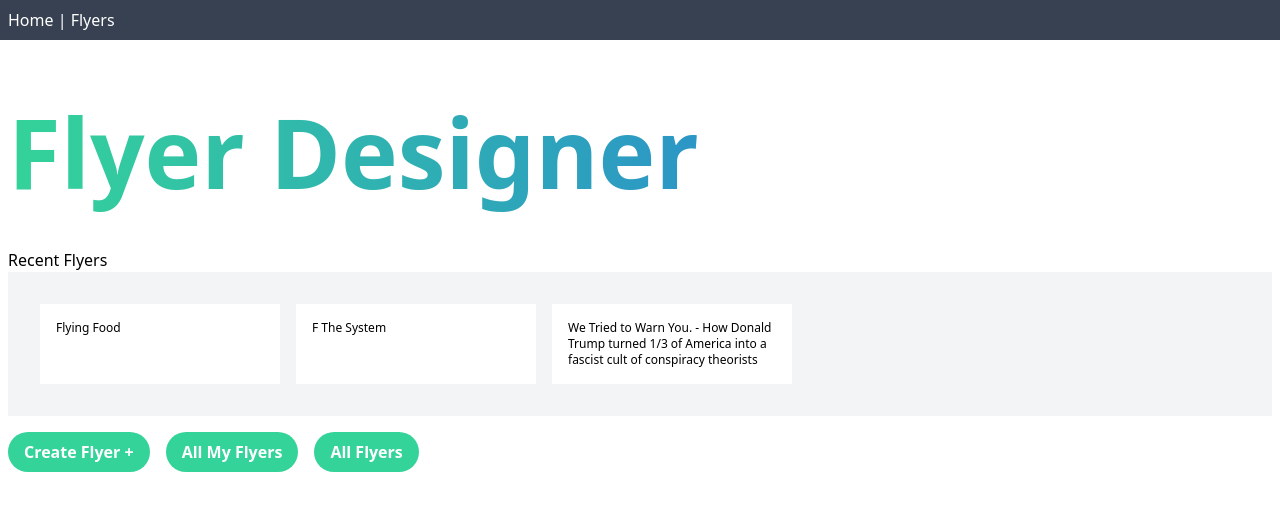
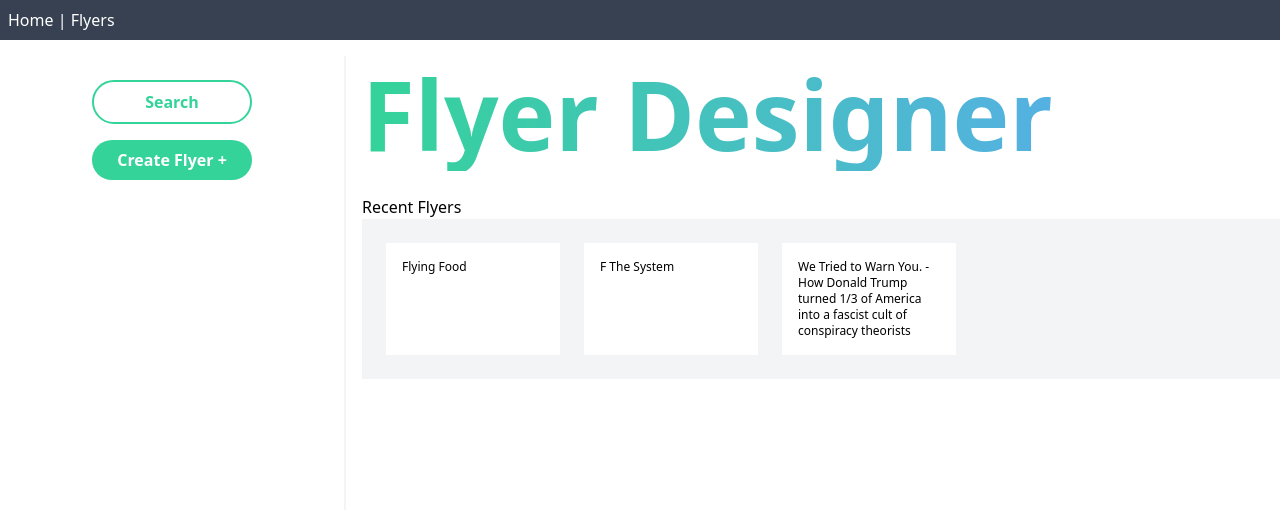
Before and after one commit to aaronmichaelhappe/demo, a Vue app: page /flyers in a window 1280 px wide. Shown: the top 510 px of the page. Built offline with nearby package versions, Linux system fonts and the light colour scheme.

Commit message:
largely styling

```diff
--- a/src/App.vue
+++ b/src/App.vue
@@ -10,5 +10,3 @@
     <router-view />
   </div>
 </template>
-
-<style></style>
--- a/src/components/ModalComp.vue
+++ b/src/components/ModalComp.vue
@@ -6,14 +6,17 @@
       <button
         v-if="props.showCloseX"
         @click="emit('closeModal')"
-        class="absolute top-1 left-1 w-8 h-8 p-2 m-2 text-green-500 font-bold bg-gray-100 rounded-full"
+        class="absolute top-[-1rem] left-[-1.5rem] w-4 h-4 font-bold rounded-full"
       >
-        X
+        <ion-icon
+          name="close-circle"
+          class="absolute top-0 text-green-500 text-4xl"
+        ></ion-icon>
       </button>
-      <div class="mx-auto pt-6 px-6 pb-2">
+      <div>
         <slot></slot>
-        <button
-          class="button-main mr-4 px-4 py-2 bg-green-400 text-white font-bold rounded-full"
+        <div class="flex space-x-2 pt-2">
+          <AmhButton
             @click="
               () => {
                 // TODO
@@ -22,18 +25,19 @@
               }
             "
           >
-          {{ props.okTextValue }}
-        </button>
-        <button
-          class="button-main my-4 mr-4 px-4 py-2 bg-green-400 text-white font-bold rounded-full"
+            {{ props.okTextValue
+            }}<ion-icon name="add-outline" class="ml-2 text-xl"></ion-icon>
+          </AmhButton>
+          <AmhButton
             @click="
               () => {
-              emit('okModal');
+                emit('cancelModal');
               }
             "
           >
             {{ props.cancelTextValue }}
-        </button>
+          </AmhButton>
+        </div>
       </div>
     </div>
   </div>
@@ -41,6 +45,7 @@
 
 <script setup>
 import { defineProps, defineEmits } from "vue";
+import AmhButton from "@/elements/AmhButton.vue";
 const emit = defineEmits(["closeModal, okModal"]);
 const props = defineProps({
   showCloseX: {
--- /dev/null
+++ b/src/elements/AmhButton.vue
@@ -0,0 +1,31 @@
+<template>
+  <button
+    class="flex justify-center items-center px-4 py-2 self-center border-green-400 text-white font-bold rounded-full"
+    :class="altStyles"
+  >
+    <slot></slot>
+  </button>
+</template>
+<script setup>
+import { defineProps, ref } from "vue";
+const props = defineProps({
+  type: {
+    type: String,
+    required: false,
+    default: "",
+  },
+});
+
+let altStyles = ref("bg-green-400");
+console.log(altStyles);
+
+// let type = props.type;
+
+const styleLookup = {
+  outline: "text-green-400 border-2 border-green-400 ",
+};
+
+if (props.type !== "") {
+  altStyles.value = styleLookup[props.type];
+}
+</script>
--- a/src/views/FlyerMakerView.vue
+++ b/src/views/FlyerMakerView.vue
@@ -8,13 +8,13 @@
 <script setup>
 import { onMounted } from "vue";
 import { useRoute } from "vue-router";
-
 import { storeToRefs } from "pinia";
 import { useFlyersStore } from "@/stores/flyers";
 
 onMounted(() => {
   const route = useRoute();
   console.log(route);
+  route.params;
 });
 
 const store = useFlyersStore();
--- a/src/views/FlyersView.vue
+++ b/src/views/FlyersView.vue
@@ -1,12 +1,12 @@
 <template>
-  <div class="flyers-view container mx-auto m-2 p-2">
+  <div class="flyers-view container m-2 p-2 space-y-2">
     <Teleport to="#pre-header-hook">
       <ModalComp
         v-if="modalIsVisible"
         @closeModal="modalIsVisible = false"
         @okModal="() => handleOKClicked()"
         @cancelModal="modalIsVisible = false"
-        :okTextValue="'Add Flyer yo yo'"
+        :okTextValue="'Add Flyer'"
       >
         <div class="w-full">
           <label for="flyer-name">Flyer Name</label>
@@ -19,21 +19,27 @@
         </div>
       </ModalComp>
     </Teleport>
-    <div>
+    <div class="grid grid-cols-[1fr,3fr] gap-4 h-[90vh]">
+      <div class="flex flex-col gap-y-4 pt-6">
+        <AmhButton :type="'outline'" class="w-[10rem]">Search</AmhButton>
+        <AmhButton @click="modalIsVisible = true" class="w-[10rem]"
+          >Create Flyer +</AmhButton
+        >
+      </div>
+      <div class="pl-4 border-l-2 border-gray-100">
         <h1
-        class="leading-[200%] text-8xl text-transparent bg-clip-text bg-gradient-to-r from-green-400 to-blue-600 font-extrabold"
+          class="mb-6 leading-[120%] text-8xl text-transparent bg-clip-text bg-gradient-to-r from-green-400 to-blue-400 font-extrabold"
         >
           Flyer Designer
         </h1>
-    </div>
         <div>
           <h3>Recent Flyers</h3>
 
-      <ul class="flex no-wrap bg-gray-100 p-8">
+          <ul class="flex no-wrap bg-gray-100 p-6 space-x-6">
             <li
               v-for="flyer in slicedFlyers"
               :key="flyer.id"
-          class="w-[20%] mr-4 p-4 bg-white text-xs"
+              class="w-[20%] p-4 bg-white text-xs"
             >
               {{ flyer.name }}
             </li>
@@ -41,22 +47,8 @@
 
           <div></div>
         </div>
-    <button
-      class="button-main my-4 mr-4 px-4 py-2 bg-green-400 text-white font-bold rounded-full"
-      @click="modalIsVisible = true"
-    >
-      Create Flyer +
-    </button>
-    <button
-      class="button-main my-4 mr-4 px-4 py-2 bg-green-400 text-white font-bold rounded-full"
-    >
-      All My Flyers
-    </button>
-    <button
-      class="button-main my-4 mr-4 px-4 py-2 bg-green-400 text-white font-bold rounded-full"
-    >
-      All Flyers
-    </button>
+      </div>
+    </div>
   </div>
 </template>
 
@@ -66,6 +58,7 @@ import { useRouter } from "vue-router";
 import { storeToRefs } from "pinia";
 import ModalComp from "@/components/ModalComp.vue";
 import { useFlyersStore } from "@/stores/flyers";
+import AmhButton from "@/elements/AmhButton.vue";
 
 const store = useFlyersStore();
 const { flyers } = storeToRefs(store);
--- a/src/views/HomeView.vue
+++ b/src/views/HomeView.vue
@@ -1,19 +1,21 @@
 <template>
-  <div class="home-view container mx-auto m-2 p-2">
-    <div class="mt-2 mb-6">
+  <div class="home-view container mx-auto m-2 p-2 space-y-4">
+    <div>
       <div>
         <img alt="Vue logo" src="../assets/logo.png" />
       </div>
-      <h1 class="text-8xl font-bold flex flex-wrap">
+      <ion-icon name="heart"></ion-icon>
+      <ion-icon name="book-outline"></ion-icon>
+      <h1 class="flex flex-wrap text-8xl font-bold">
         <span class="whitespace-nowrap">Lorum Ipsum Dolar</span>
       </h1>
-      <h2 class="whitespace-nowrap text-6xl font-bold">Book Store</h2>
+      <h2 class="mb-2 whitespace-nowrap text-6xl font-bold">Book Store</h2>
       <h3 class="text-2xl italic">
         Where our logo looks suspiciously like Vue.js
       </h3>
     </div>
 
-    <div class="mt-2 mb-6">
+    <div>
       <h4>Hi Aaron!</h4>
       <p>Books Projects Assigned<span>14</span></p>
       <p></p>
```
Lines whose indentation alone changed are shown as unchanged.
